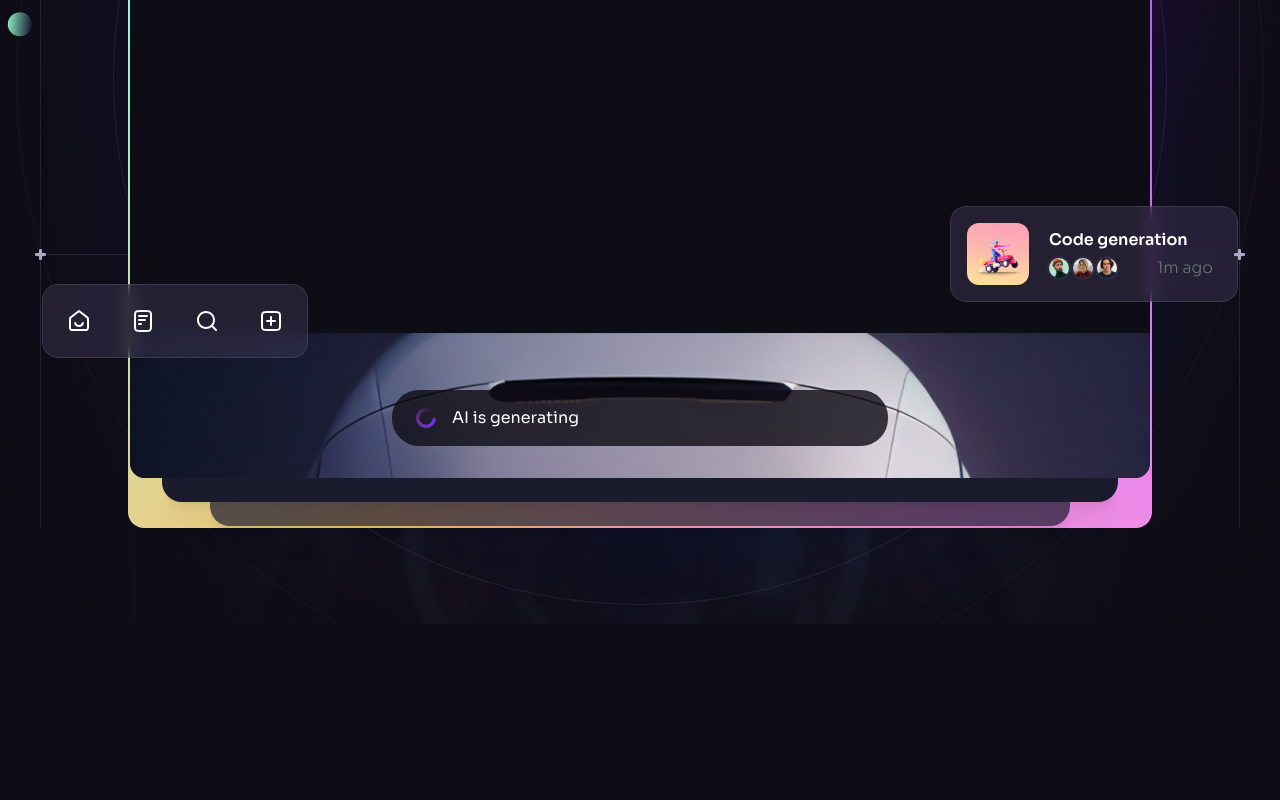
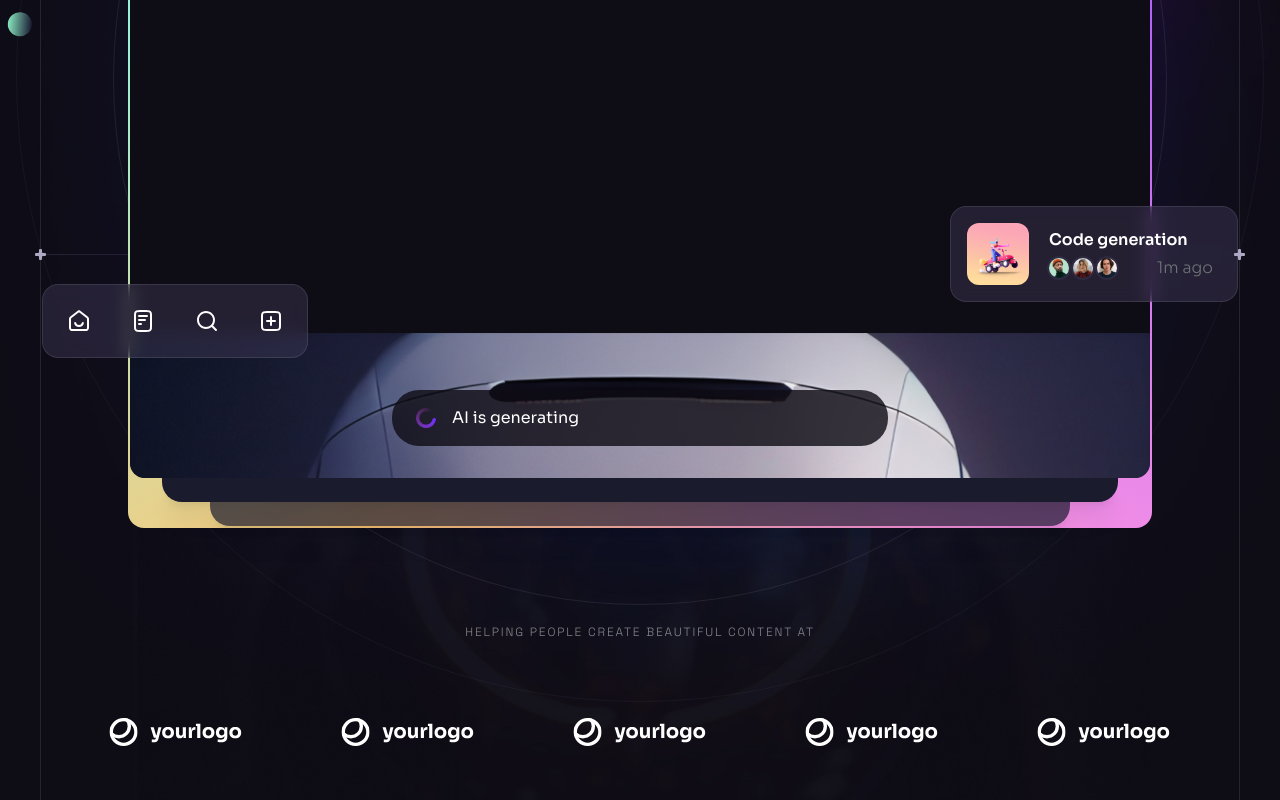
Before and after one commit to matless/brainwave, a React (Vite) app: page / in a window 1280 px wide. Shown: the part 630-1430 px from the top of the page. Before the commit the page ends 1254 px from the top, so only its background shows below. Built offline with nearby package versions, Linux system fonts and the light colour scheme.

Commit message:
add companyLogos

```diff
--- /dev/null
+++ b/src/components/CompanyLogos.jsx
@@ -0,0 +1,18 @@
+import { companyLogos } from "../constants";
+
+const CompanyLogos = ({ className }) => {
+  return (
+    <div className={className}>
+      <h5 className="tagline mb-6 text-center text-n-1/50">
+        Helping people create beautiful content at
+      </h5>
+      <ul className="flex">{companyLogos.map((logo, index) => (
+        <li className="flex items-center justify-center flex-1 h-[8.5rem]" key={index}>
+            <img src={logo} width={134} height={28} alt={logo}/>
+        </li>
+      ))}</ul>
+    </div>
+  );
+};
+
+export default CompanyLogos;
--- a/src/components/Hero.jsx
+++ b/src/components/Hero.jsx
@@ -7,6 +7,7 @@
 import { useRef } from "react";
 import Generating from "./Generating";
 import Notification from "./Notification";
+import CompanyLogos from "./CompanyLogos";
 
 const Hero = () => {
   const parallaxRef = useRef(null);
@@ -87,6 +88,7 @@
 
           <BackgroundCircles />
         </div>
+        <CompanyLogos className="hidden relative z-10 mt-20 lg:block" />
       </div>
 
       <BottomLine />
```
